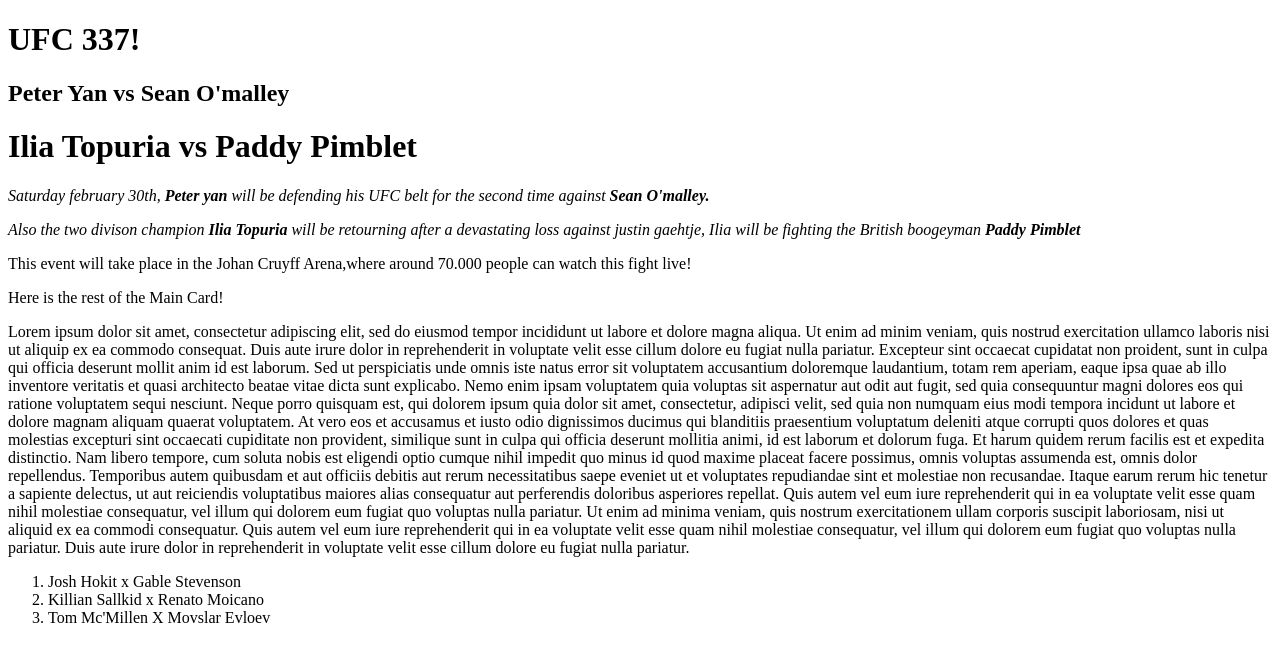
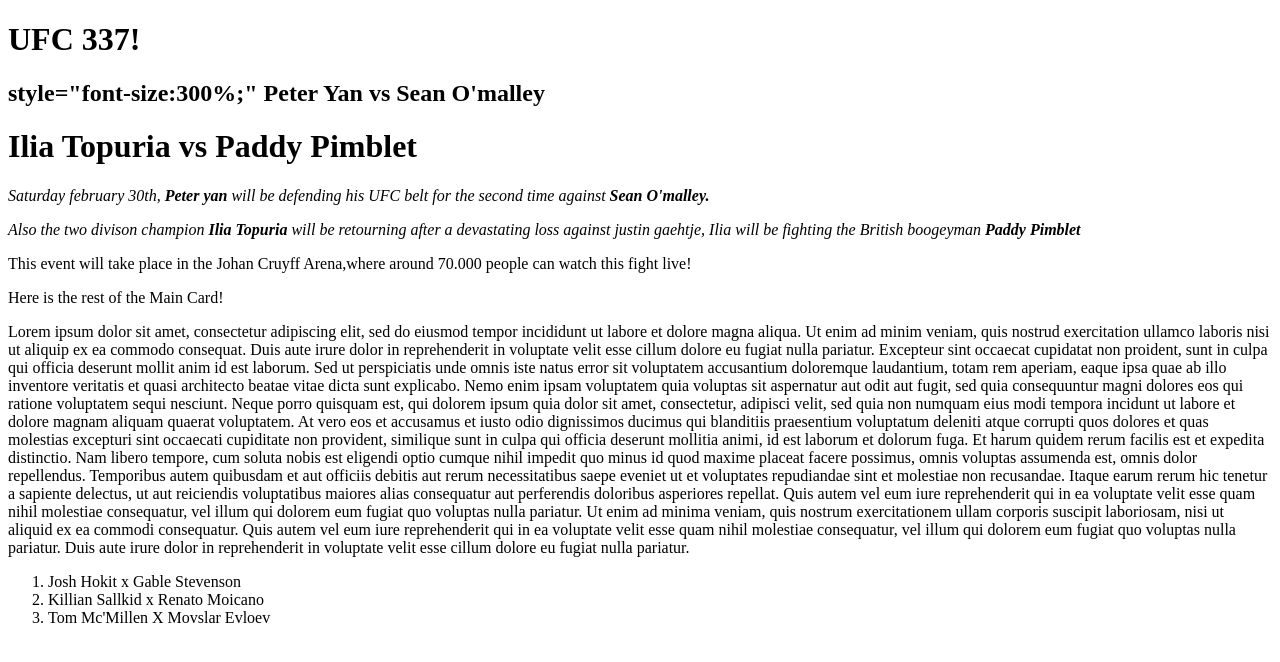
Before and after one commit to SamuelRolandHolst/Weekopdracht-2, a plain HTML site: page index.html in a window 1280 px wide. Drawn offline with Linux system fonts and the light colour scheme.

Commit message:
WebLab Run 20-11-2026 11:50:08 (UTC+01:00)

```diff
--- a/index.html
+++ b/index.html
@@ -7,7 +7,7 @@
 </head>
 <body>
     <h1>                        UFC 337!</h1>
-    <h2> Peter Yan vs Sean O'malley</h2>
+    <h2> style="font-size:300%;" Peter Yan vs Sean O'malley</h2>
     <h1> Ilia Topuria vs Paddy Pimblet </h1>
    <em>
     <p>Saturday february 30th, <b>Peter yan</b> will be defending his UFC belt for the second time against <b>Sean O'malley.</b></p>
```
Also changed, not shown: 1 other file.
